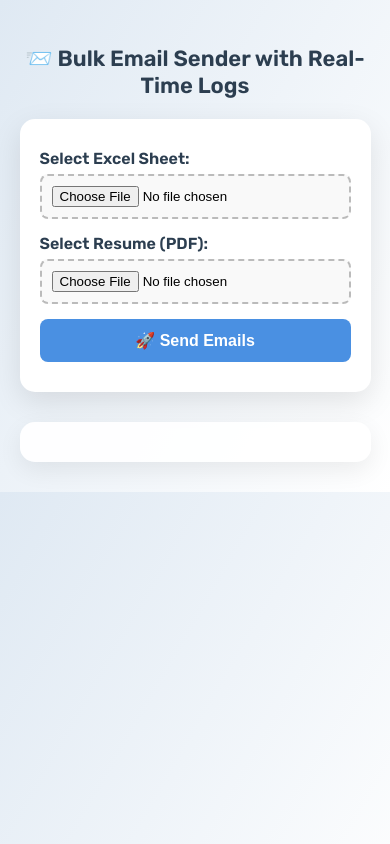
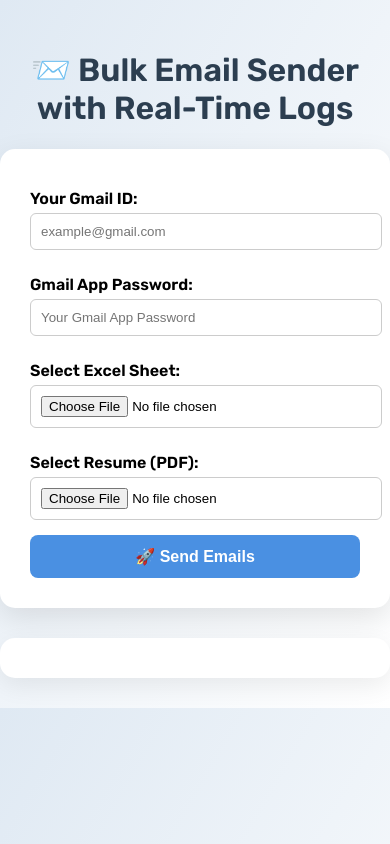
Before and after one commit to JayaniAbhiram/mailautomationflask, a Flask app: page / in a window 390 px wide. Run offline with Flask 3, Linux system fonts and the light colour scheme.

Commit message:
changed mail

```diff
--- a/app.py
+++ b/app.py
@@ -18,6 +18,12 @@ def index():
 
 @app.route('/send', methods=['POST'])
 def send_emails():
+    from_email = request.form.get('from_email')
+    from_password = request.form.get('from_password')
+
+    if not from_email or not from_password:
+        return 'Missing sender email or password', 400
+
     excel_file = request.files['excel']
     resume_file = request.files['resume']
 
@@ -28,9 +34,6 @@ def send_emails():
     resume_file.save(resume_path)
 
     def process_emails():
-        your_email = "jayaniabhiram@gmail.com"
-        your_password = "djhe nloo okca bojs"
-
         df = pd.read_excel(excel_path)
         emails = df[['Mail', 'Company Name']]
 
@@ -41,82 +44,22 @@ def send_emails():
             if pd.notna(email) and pd.notna(company):
                 subject = f"Seeking Opportunities to Contribute at {company}"
 
-                message_body = f"""
+                message_body = f"""\
                 <html>
-  <body style="font-family:Arial, sans-serif; line-height:1.6; color:black;">
-    <p style="font-size:16px;">Respected Team</strong>,</p>
-
-    <p style="font-size:15px;">
-      I hope you're doing well. I’m <strong>Jayani Abhiram</strong>, a Computer Science Engineering graduate from JK Lakshmipat University, Jaipur, with a CGPA of 8.1. I’m reaching out with great enthusiasm to explore the possibility of contributing to <strong>{company}</strong> in a role where I can merge innovation with meaningful impact.
-    </p>
-
-    <p style="font-size:15px;">
-      Over the past few years, I have honed my skills in Data analysis, Data Science, Web Development and creative solution design. My background blends technical expertise with a proactive mindset to solve real-world challenges.
-    </p>
-
-    <h3 style="color:#2c3e50;">🚀 Key Projects:</h3>
-<ul>
-  <li><strong>Shiksha Shastra</strong>: A volunteer-community platform awarded 3rd in a national hackathon for social innovation and impact.</li>
-  <li><strong>Data Analysis Tool</strong>: An intelligent web app for data cleaning, filtering, visualizing, and exporting insights.</li>
-  <li><strong>Student Scores Management</strong>: A comprehensive data analysis project examining the influence of personal environment and parental support on academic outcomes.</li>
-  <li><strong>E-waste Recycling System</strong>: A digital initiative promoting sustainable electronics waste disposal and traceability.</li>
-</ul>
-
-    <h3 style="color:#2c3e50;">🧠 Technical Proficiency:</h3>
-    <ul>
-      <li><strong>Programming:</strong> PHP, Python (Pandas, NumPy),Java, JavaScript, SQL</li>
-      <li><strong>Web Technologies:</strong> PHP Laravel, Core PHP, HTML5, CSS3, Bootstrap, React.js, REST APIs</li>
-      <li><strong>Developer Tools:</strong> Git, GitHub, VS Code, XAMPP, PowerBI, phpMyAdmin, MS Excel</li>
-      <li><strong>Database Systems:</strong> MySQL</li>
-    </ul>
-
-    <h3 style="color:#2c3e50;">📌 Roles & Responsibilities:</h3>
-    <ul>
-      <li><strong>Coursera Campus Ambassador</strong>: Led tech skill-building campaigns and workshops at campus level.</li>
-      <li><strong>Campus Placement Coordinator</strong>: Bridged communication between students and recruiters and organized placement drives.</li>
-    </ul>
-
-    <h3 style="color:#2c3e50;">🏆 Achievements:</h3>
-    <ul>
-      <li><strong>2nd Runner-Up at HACK-JKLU 2024</strong>: For developing an ed-tech prototype with societal value.</li>
-      <li><strong>GATE 2024 Qualified</strong>: Demonstrated proficiency in core computing and problem-solving.</li>
-    </ul>
-
-    <p style="font-size:15px;">
-      I’m deeply inspired by the work being done at <strong>{company}</strong> and am eager to contribute with a problem-solving mindset, creative thinking, and relentless curiosity. I've attached my resume and would love to connect further to discuss potential collaborations.
-    </p>
-
-    <p style="font-size:15px;">
-  I sincerely thank you for taking the time to read my message and consider my application. I would be truly honored to contribute to <strong>{company}</strong>'s vision with my enthusiasm, adaptability, and strong foundation in both development and data-driven problem solving. I believe my ability to lead, learn quickly, and take ownership of impactful work makes me a strong candidate for a role in your esteemed organization.
-</p>
-
-<p style="font-size:15px;">
-  I respectfully request your kind consideration for any suitable job within your team. I am eager to bring my dedication, skillset, and a genuine passion for building meaningful tech solutions to <strong>{company}</strong>. I would be grateful for a chance to discuss how I can contribute value and grow as a part of your innovative environment.
-</p>
-
-<p style="font-size:15px;">Looking forward to hearing from you, and once again, thank you so much for your valuable time and consideration.</p>
-
-    <p style="font-size:15px;">
-      Best regards,<br>
-      <strong>Jayani Abhiram</strong><br>
-      📞 +91 85209 97742<br>
-      ✉️ jayaniabhiram@gmail.com
-    </p>
-
-    <p style="margin-top:20px;">
-      <a href="https://www.linkedin.com/in/jayaniabhiram" style="background-color:#0e76a8;color:white;padding:10px 15px;text-decoration:none;border-radius:5px;">LinkedIn</a>
-      &nbsp;
-      <a href="https://jayaniabhiram.vercel.app" style="background-color:#4CAF50;color:white;padding:10px 15px;text-decoration:none;border-radius:5px;">Portfolio</a>
-      &nbsp;
-      <a href="https://github.com/jayaniabhiram" style="background-color:black;color:white;padding:10px 15px;text-decoration:none;border-radius:5px;">GitHub</a>
-    </p>
-  </body>
-</html>
+                  <body style="font-family:Arial, sans-serif; line-height:1.6; color:black;">
+                    <p>Respected Team,</p>
+                    <p>I’m <strong>Jayani Abhiram</strong>, a Computer Science Engineering graduate... [Truncated for brevity]</p>
+                    <p>Best regards,<br>
+                    <strong>Jayani Abhiram</strong><br>
+                    📞 +91 85209 97742<br>
+                    ✉️ jayaniabhiram@gmail.com</p>
+                  </body>
+                </html>
                 """
 
                 msg = EmailMessage()
                 msg['Subject'] = subject
-                msg['From'] = your_email
+                msg['From'] = from_email
                 msg['To'] = email
                 msg.add_alternative(message_body, subtype='html')
 
@@ -129,7 +72,7 @@ def send_emails():
 
                 try:
                     with smtplib.SMTP_SSL('smtp.gmail.com', 465) as smtp:
-                        smtp.login(your_email, your_password)
+                        smtp.login(from_email, from_password)
                         smtp.send_message(msg)
                         message_queue.put(f"✅ Sent to {email} ({company})")
                 except Exception as e:
@@ -154,8 +97,6 @@ def stream():
         yield f"data: !!__END_STREAM__!!\n\n"
     return Response(event_stream(), mimetype='text/event-stream')
 
-
-
 if __name__ == '__main__':
     port = int(os.environ.get("PORT", 5000))
     app.run(host='0.0.0.0', port=port)
--- a/templates/index.html
+++ b/templates/index.html
@@ -4,20 +4,14 @@
   <meta charset="UTF-8" />
   <title>📧 Real-time Mail Sender</title>
   <meta name="viewport" content="width=device-width, initial-scale=1" />
-
-  <!-- Google Fonts -->
   <link href="https://fonts.googleapis.com/css2?family=Rubik:wght@400;600&display=swap" rel="stylesheet" />
 
   <style>
-    * {
-      box-sizing: border-box;
-    }
-
     body {
       font-family: 'Rubik', sans-serif;
+      background: linear-gradient(120deg, #dfe9f3, #ffffff);
       margin: 0;
       padding: 0;
-      background: linear-gradient(120deg, #dfe9f3, #ffffff);
       animation: fadeIn 1s ease-in;
     }
 
@@ -25,53 +19,43 @@
       text-align: center;
       padding: 30px 10px 0;
       color: #2c3e50;
-      animation: slideDown 1s ease-in-out;
     }
 
     form {
       background: #ffffff;
-      max-width: 450px;
+      max-width: 500px;
       margin: 20px auto;
-      padding: 30px 20px;
+      padding: 30px;
       border-radius: 15px;
       box-shadow: 0 10px 30px rgba(0, 0, 0, 0.1);
-      animation: popUp 0.8s ease-out;
-      transition: all 0.3s ease-in-out;
     }
 
     label {
       display: block;
-      margin-bottom: 6px;
+      margin: 10px 0 5px;
       font-weight: 600;
-      color: #2c3e50;
     }
 
-    input[type="file"] {
+    input[type="file"],
+    input[type="email"],
+    input[type="password"] {
       width: 100%;
       padding: 10px;
-      border: 2px dashed #bbb;
-      border-radius: 8px;
+      border-radius: 6px;
+      border: 1px solid #ccc;
       margin-bottom: 15px;
-      background-color: #f9f9f9;
-      cursor: pointer;
-      transition: border-color 0.3s;
-    }
-
-    input[type="file"]:hover {
-      border-color: #4a90e2;
     }
 
     button {
       width: 100%;
+      padding: 12px;
       background-color: #4a90e2;
       color: white;
+      font-weight: bold;
       font-size: 16px;
-      padding: 12px;
       border: none;
       border-radius: 8px;
       cursor: pointer;
-      font-weight: bold;
-      transition: background-color 0.3s ease;
     }
 
     button:hover {
@@ -85,59 +69,10 @@
       color: #333;
       margin: 30px auto;
       max-width: 700px;
-      background: rgba(255, 255, 255, 0.95);
+      background: #fff;
       padding: 20px;
       border-radius: 15px;
       box-shadow: 0 8px 25px rgba(0, 0, 0, 0.07);
-      animation: fadeInUp 1s ease-in-out;
-    }
-
-    @media (max-width: 600px) {
-      form, #status {
-        width: 90%;
-      }
-
-      h1 {
-        font-size: 22px;
-      }
-    }
-
-    @keyframes fadeIn {
-      from { opacity: 0; }
-      to { opacity: 1; }
-    }
-
-    @keyframes slideDown {
-      from {
-        opacity: 0;
-        transform: translateY(-20px);
-      }
-      to {
-        opacity: 1;
-        transform: translateY(0);
-      }
-    }
-
-    @keyframes popUp {
-      0% {
-        transform: scale(0.95);
-        opacity: 0;
-      }
-      100% {
-        transform: scale(1);
-        opacity: 1;
-      }
-    }
-
-    @keyframes fadeInUp {
-      from {
-        transform: translateY(20px);
-        opacity: 0;
-      }
-      to {
-        transform: translateY(0);
-        opacity: 1;
-      }
     }
   </style>
 
@@ -145,7 +80,6 @@
     function startSending() {
       const form = document.getElementById('uploadForm');
       const formData = new FormData(form);
-
       document.getElementById('status').innerHTML = "⏳ Uploading and starting...";
 
       fetch('/send', {
@@ -176,6 +110,12 @@
   <h1>📨 Bulk Email Sender with Real-Time Logs</h1>
 
   <form id="uploadForm" enctype="multipart/form-data">
+    <label for="from_email">Your Gmail ID:</label>
+    <input type="email" name="from_email" id="from_email" required placeholder="example@gmail.com" />
+
+    <label for="from_password">Gmail App Password:</label>
+    <input type="password" name="from_password" id="from_password" required placeholder="Your Gmail App Password" />
+
     <label for="excel">Select Excel Sheet:</label>
     <input type="file" name="excel" id="excel" required>
 
```
